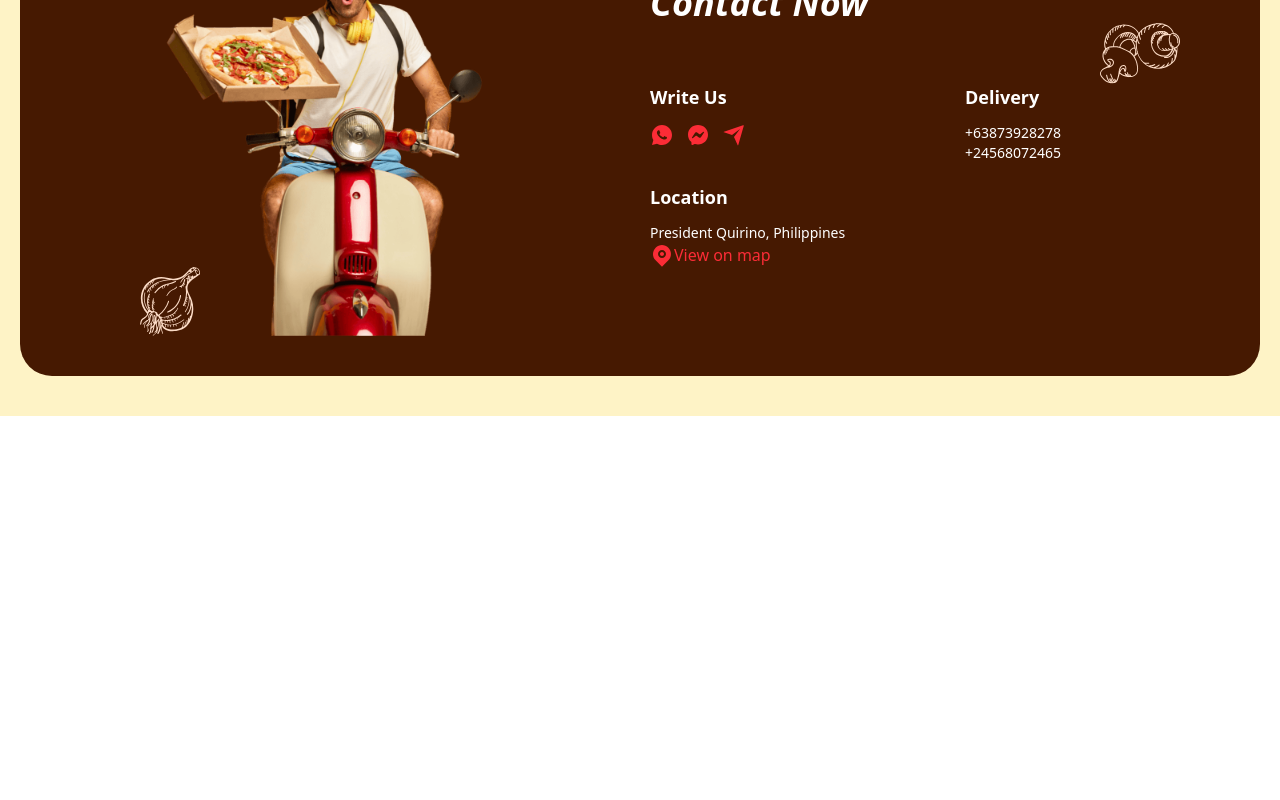
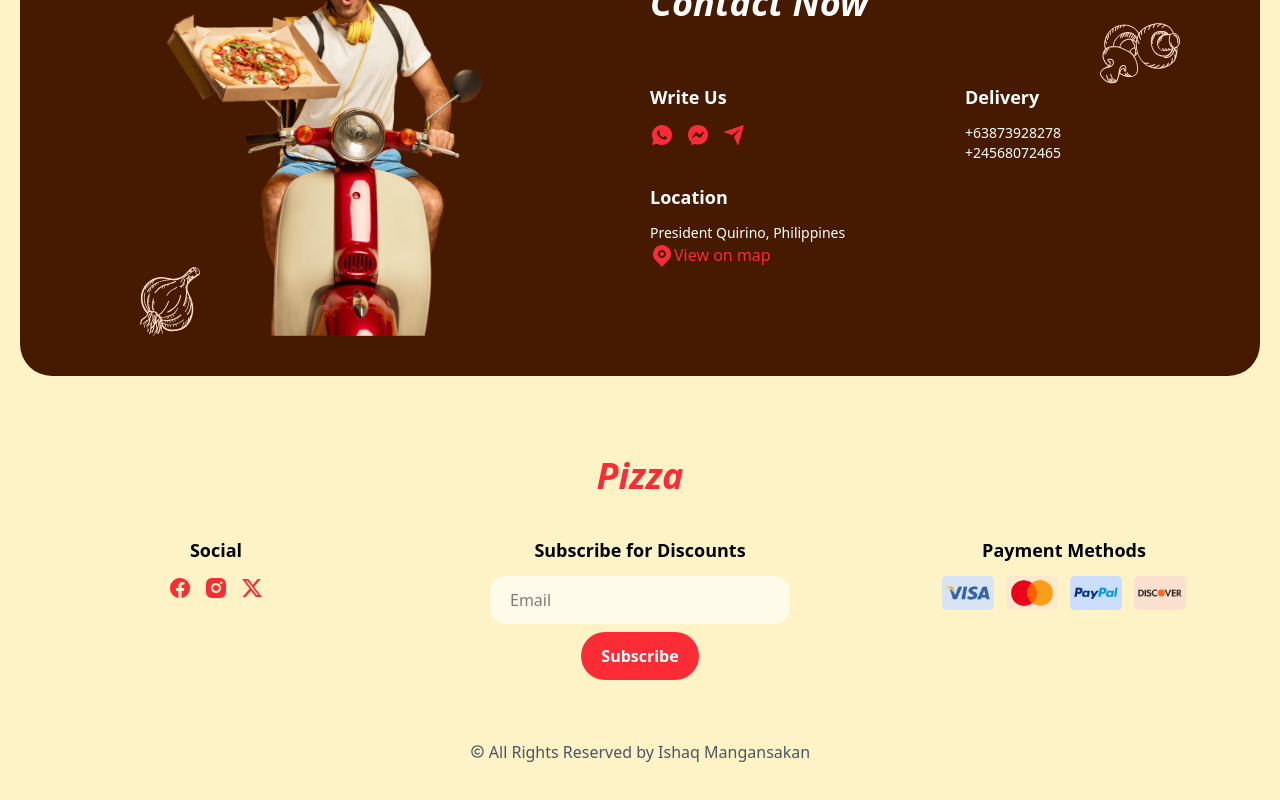
Before and after one commit to NDTC-Mangansakan/react-pizza-website, a React (Vite) app: page / in a window 1280 px wide. Shown: the part 3168-3968 px from the top of the page. Before the commit the page ends 3584 px from the top, so only its background shows below. Built offline with nearby package versions, Linux system fonts and the light colour scheme.

Commit message:
initial footer code

```diff
--- a/src/App.jsx
+++ b/src/App.jsx
@@ -17,7 +17,7 @@ const App = () => {
       <Ingredients/>
       <Products/>
       <Contact/>
-      {/* <Footer/> */}
+      <Footer/>
     </>
   )
 }
--- a/src/components/Footer.jsx
+++ b/src/components/Footer.jsx
@@ -1,8 +1,48 @@
-import React from 'react'
+import { RiCopyrightLine, RiFacebookCircleFill, RiInstagramFill, RiTwitterXFill } from '@remixicon/react'
+import card1 from '../assets/img/footer-card-1.png'
+import card2 from '../assets/img/footer-card-2.png'
+import card3 from '../assets/img/footer-card-3.png'
+import card4 from '../assets/img/footer-card-4.png'
 
 const Footer = () => {
   return (
-    <footer>Footer</footer>
+    <footer className='py-10 bg-bg-primary'>
+      <div className="custom-container">
+        <p className="section-title text-primary text-center">Pizza</p>
+        <div className="mt-10 grid grid-cols-1 gap-8 lg:grid-cols-3">
+          <div>
+            <p className="text-lg text-center font-bold">Social</p>
+            <div className="mt-3 flex justify-center gap-3">
+              <a href="#facebook" className='text-primary'><RiFacebookCircleFill /></a>
+              <a href="#facebook" className='text-primary'><RiInstagramFill /></a>
+              <a href="#facebook" className='text-primary'><RiTwitterXFill /></a>
+            </div>
+          </div>
+
+          <div>
+            <p className="text-lg text-center font-bold">Subscribe for Discounts</p>
+            <div className="relative mt-3 flex flex-col items-center gap-2">
+              <input type="email" placeholder='Email' className='px-5 py-3 bg-bg-secondary rounded-2xl w-[250px] outline-none lg:w-[300px]' />
+              <a href="#subscribe" className='btn'>Subscribe</a>
+            </div>
+          </div>
+
+          <div>
+            <p className="text-lg text-center font-bold">Payment Methods</p>
+            <div className="mt-3 flex justify-center gap-3">
+              <img src={card1} alt="card 1" className='w-13' />
+              <img src={card2} alt="card 2" className='w-13' />
+              <img src={card3} alt="card 3" className='w-13' />
+              <img src={card4} alt="card 4" className='w-13' />
+            </div>
+          </div>
+        </div>
+      </div>
+
+      <p className="mt-15 flex justify-center items-center gap-1 text-gray-600">
+        <RiCopyrightLine size={15}/> All Rights Reserved by Ishaq Mangansakan
+      </p>
+    </footer>
   )
 }
 
```
